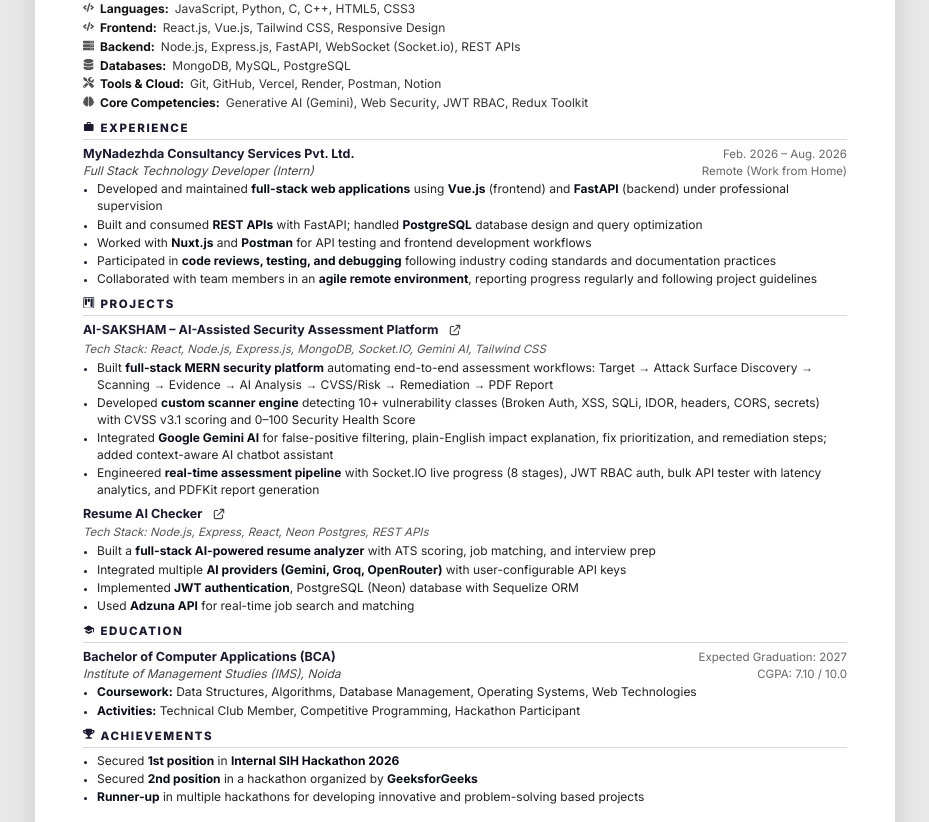
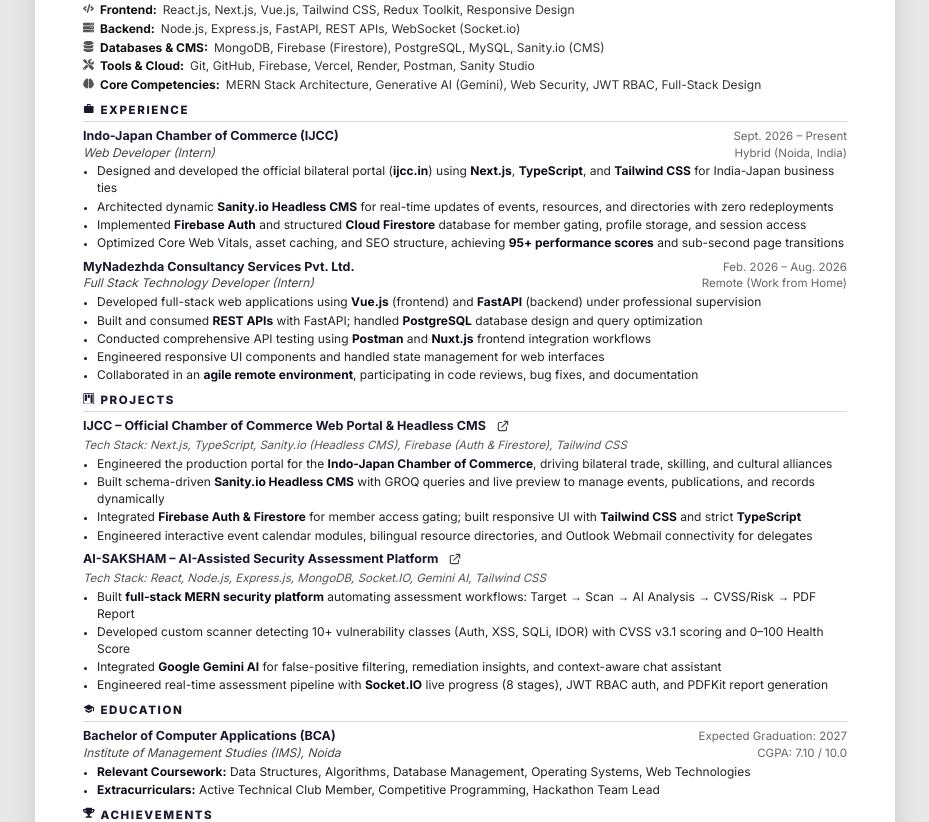
Before and after one commit to NitinPrakash2/resume, a React (Vite) app: page / in a window 1280 px wide. Shown: the part 341-1163 px from the top of the page, without its empty margins (175-1104 px from the left). Built offline with nearby package versions, Linux system fonts and the light colour scheme.

Commit message:
Update resume: add IJCC experience & project with Firebase, optimize single page layout

```diff
--- a/src/Resume.css
+++ b/src/Resume.css
@@ -211,7 +211,7 @@ b { color: #0d0d1a; }
 @media print {
   @page {
     size: A4;
-    margin: 6mm 10mm;
+    margin: 7mm 8mm;
   }
 
   body { background: #fff; }
@@ -227,11 +227,26 @@ b { color: #0d0d1a; }
     line-height: 1.45;
   }
 
-  .section { margin-bottom: 9px; }
-  .entry { margin-bottom: 7px; }
-  .section-line { margin-bottom: 5px; }
-  .skills-grid { gap: 2px; }
-  li { margin-bottom: 2px; line-height: 1.4; }
-  .summary { line-height: 1.5; }
-  .heading { margin-bottom: 10px; }
+  .heading { margin-bottom: 20px; }
+  .heading h1 { font-size: 26.5px; margin-bottom: 3px; }
+  .tagline { font-size: 11.4px; margin-bottom: 6px; }
+  .contact { font-size: 10.6px; gap: 4px; }
+
+  .section { margin-bottom: 12px; }
+  .section-title { font-size: 11.6px; margin-bottom: 2.5px; }
+  .section-line { margin-bottom: 6px; }
+
+  .entry { margin-bottom: 8.5px; }
+  .entry-main { font-size: 12px; }
+  .entry-sub { font-size: 11.4px; }
+  .entry-date { font-size: 10.4px; }
+
+  .skills-grid { gap: 3.2px; }
+  .skill-row { font-size: 11px; }
+
+  .proj-stack { font-size: 10.4px; margin: 1px 0 2.5px; }
+
+  ul { padding-left: 14px; margin-top: 1.5px; }
+  li { margin-bottom: 3.4px; line-height: 1.44; font-size: 11px; }
+  .summary { line-height: 1.48; font-size: 11px; }
 }
--- a/src/Resume.jsx
+++ b/src/Resume.jsx
@@ -18,54 +18,66 @@ const data = {
     { icon: <FaLinkedin />,     label: "Nitin Prakash",             href: "https://www.linkedin.com/in/nitin-prakash-3b8a01373/" },
   ],
 
-  summary: <span>Results-driven <b>Full Stack Web Developer</b> with experience in <b>MERN stack</b>, <b>Vue.js</b>, and <b>FastAPI</b>. Proven track record of building production-ready applications with <b>REST APIs</b>, <b>JWT authentication</b>, and <b>AI integration</b>. <b>1st Position Winner</b> in <b>Internal SIH Hackathon 2026</b> and <b>GeeksforGeeks HackPrep 2026 Runner-Up</b>. Adept at working in <b>agile, remote environments</b> with strong problem-solving skills.</span>,
+  summary: <span>Results-driven <b>Full Stack Developer</b> with a strong core in the <b>MERN stack</b>, alongside production experience in <b>TypeScript</b>, <b>Next.js</b>, and <b>Sanity.io Headless CMS</b>. Proven track record of building scalable web applications with <b>REST APIs</b>, <b>JWT authentication</b>, and enterprise platforms. <b>1st Position Winner</b> in <b>Internal SIH Hackathon 2026</b> and <b>GeeksforGeeks Runner-Up</b>.</span>,
 
   skills: [
-    { icon: <FaCode />,     label: "Languages",        value: "JavaScript, Python, C, C++, HTML5, CSS3" },
-    { icon: <FaCode />,     label: "Frontend",         value: "React.js, Vue.js, Tailwind CSS, Responsive Design" },
-    { icon: <FaServer />,   label: "Backend",          value: "Node.js, Express.js, FastAPI, WebSocket (Socket.io), REST APIs" },
-    { icon: <FaDatabase />, label: "Databases",        value: "MongoDB, MySQL, PostgreSQL" },
-    { icon: <FaTools />,    label: "Tools & Cloud",    value: "Git, GitHub, Vercel, Render, Postman, Notion" },
-    { icon: <FaBrain />,    label: "Core Competencies", value: "Generative AI (Gemini), Web Security, JWT RBAC, Redux Toolkit" },
+    { icon: <FaCode />,     label: "Languages",        value: "JavaScript (ES6+), TypeScript, Python, C, C++, HTML5, CSS3" },
+    { icon: <FaCode />,     label: "Frontend",         value: "React.js, Next.js, Vue.js, Tailwind CSS, Redux Toolkit, Responsive Design" },
+    { icon: <FaServer />,   label: "Backend",          value: "Node.js, Express.js, FastAPI, REST APIs, WebSocket (Socket.io)" },
+    { icon: <FaDatabase />, label: "Databases & CMS",  value: "MongoDB, Firebase (Firestore), PostgreSQL, MySQL, Sanity.io (CMS)" },
+    { icon: <FaTools />,    label: "Tools & Cloud",    value: "Git, GitHub, Firebase, Vercel, Render, Postman, Sanity Studio" },
+    { icon: <FaBrain />,    label: "Core Competencies", value: "MERN Stack Architecture, Generative AI (Gemini), Web Security, JWT RBAC, Full-Stack Design" },
   ],
 
   experience: [
+    {
+      company: "Indo-Japan Chamber of Commerce (IJCC)",
+      duration: "Sept. 2026 – Present",
+      role: "Web Developer (Intern)",
+      location: "Hybrid (Noida, India)",
+      points: [
+        <span>Designed and developed the official bilateral portal (<b>ijcc.in</b>) using <b>Next.js</b>, <b>TypeScript</b>, and <b>Tailwind CSS</b> for India-Japan business ties</span>,
+        <span>Architected dynamic <b>Sanity.io Headless CMS</b> for real-time updates of events, resources, and directories with zero redeployments</span>,
+        <span>Implemented <b>Firebase Auth</b> and structured <b>Cloud Firestore</b> database for member gating, profile storage, and session access</span>,
+        <span>Optimized Core Web Vitals, asset caching, and SEO structure, achieving <b>95+ performance scores</b> and sub-second page transitions</span>,
+      ],
+    },
     {
       company: "MyNadezhda Consultancy Services Pvt. Ltd.",
       duration: "Feb. 2026 – Aug. 2026",
       role: "Full Stack Technology Developer (Intern)",
       location: "Remote (Work from Home)",
       points: [
-        <span>Developed and maintained <b>full-stack web applications</b> using <b>Vue.js</b> (frontend) and <b>FastAPI</b> (backend) under professional supervision</span>,
+        <span>Developed full-stack web applications using <b>Vue.js</b> (frontend) and <b>FastAPI</b> (backend) under professional supervision</span>,
         <span>Built and consumed <b>REST APIs</b> with FastAPI; handled <b>PostgreSQL</b> database design and query optimization</span>,
-        <span>Worked with <b>Nuxt.js</b> and <b>Postman</b> for API testing and frontend development workflows</span>,
-        <span>Participated in <b>code reviews, testing, and debugging</b> following industry coding standards and documentation practices</span>,
-        <span>Collaborated with team members in an <b>agile remote environment</b>, reporting progress regularly and following project guidelines</span>,
+        <span>Conducted comprehensive API testing using <b>Postman</b> and <b>Nuxt.js</b> frontend integration workflows</span>,
+        <span>Engineered responsive UI components and handled state management for web interfaces</span>,
+        <span>Collaborated in an <b>agile remote environment</b>, participating in code reviews, bug fixes, and documentation</span>,
       ],
     },
   ],
 
   projects: [
     {
+      name: "IJCC – Official Chamber of Commerce Web Portal & Headless CMS",
+      link: "https://www.ijcc.in/",
+      stack: "Next.js, TypeScript, Sanity.io (Headless CMS), Firebase (Auth & Firestore), Tailwind CSS",
+      points: [
+        <span>Engineered the production portal for the <b>Indo-Japan Chamber of Commerce</b>, driving bilateral trade, skilling, and cultural alliances</span>,
+        <span>Built schema-driven <b>Sanity.io Headless CMS</b> with GROQ queries and live preview to manage events, publications, and records dynamically</span>,
+        <span>Integrated <b>Firebase Auth & Firestore</b> for member access gating; built responsive UI with <b>Tailwind CSS</b> and strict <b>TypeScript</b></span>,
+        <span>Engineered interactive event calendar modules, bilingual resource directories, and Outlook Webmail connectivity for delegates</span>,
+      ],
+    },
+    {
       name: "AI-SAKSHAM – AI-Assisted Security Assessment Platform",
       link: "https://ai-saksham-mocha.vercel.app/",
       stack: "React, Node.js, Express.js, MongoDB, Socket.IO, Gemini AI, Tailwind CSS",
       points: [
-        <span>Built <b>full-stack MERN security platform</b> automating end-to-end assessment workflows: Target → Attack Surface Discovery → Scanning → Evidence → AI Analysis → CVSS/Risk → Remediation → PDF Report</span>,
-        <span>Developed <b>custom scanner engine</b> detecting 10+ vulnerability classes (Broken Auth, XSS, SQLi, IDOR, headers, CORS, secrets) with CVSS v3.1 scoring and 0–100 Security Health Score</span>,
-        <span>Integrated <b>Google Gemini AI</b> for false-positive filtering, plain-English impact explanation, fix prioritization, and remediation steps; added context-aware AI chatbot assistant</span>,
-        <span>Engineered <b>real-time assessment pipeline</b> with Socket.IO live progress (8 stages), JWT RBAC auth, bulk API tester with latency analytics, and PDFKit report generation</span>,
-      ],
-    },
-    {
-      name: "Resume AI Checker",
-      link: "https://resume-ai-checker-two.vercel.app/",
-      stack: "Node.js, Express, React, Neon Postgres, REST APIs",
-      points: [
-        <span>Built a <b>full-stack AI-powered resume analyzer</b> with ATS scoring, job matching, and interview prep</span>,
-        <span>Integrated multiple <b>AI providers (Gemini, Groq, OpenRouter)</b> with user-configurable API keys</span>,
-        <span>Implemented <b>JWT authentication</b>, PostgreSQL (Neon) database with Sequelize ORM</span>,
-        <span>Used <b>Adzuna API</b> for real-time job search and matching</span>,
+        <span>Built <b>full-stack MERN security platform</b> automating assessment workflows: Target → Scan → AI Analysis → CVSS/Risk → PDF Report</span>,
+        <span>Developed custom scanner detecting 10+ vulnerability classes (Auth, XSS, SQLi, IDOR) with CVSS v3.1 scoring and 0–100 Health Score</span>,
+        <span>Integrated <b>Google Gemini AI</b> for false-positive filtering, remediation insights, and context-aware chat assistant</span>,
+        <span>Engineered real-time assessment pipeline with <b>Socket.IO</b> live progress (8 stages), JWT RBAC auth, and PDFKit report generation</span>,
       ],
     },
   ],
@@ -77,16 +89,16 @@ const data = {
       degree: "Bachelor of Computer Applications (BCA)",
       location: "CGPA: 7.10 / 10.0",
       points: [
-        <span><b>Coursework:</b> Data Structures, Algorithms, Database Management, Operating Systems, Web Technologies</span>,
-        <span><b>Activities:</b> Technical Club Member, Competitive Programming, Hackathon Participant</span>,
+        <span><b>Relevant Coursework:</b> Data Structures, Algorithms, Database Management, Operating Systems, Web Technologies</span>,
+        <span><b>Extracurriculars:</b> Active Technical Club Member, Competitive Programming, Hackathon Team Lead</span>,
       ],
     },
   ],
 
   achievements: [
-    <span>Secured <b>1st position</b> in <b>Internal SIH Hackathon 2026</b></span>,
-    <span>Secured <b>2nd position</b> in a hackathon organized by <b>GeeksforGeeks</b></span>,
-    <span><b>Runner-up</b> in multiple hackathons for developing innovative and problem-solving based projects</span>,
+    <span>Secured <b>1st position</b> in <b>Internal Smart India Hackathon (SIH) 2026</b></span>,
+    <span>Secured <b>2nd position</b> in <b>GeeksforGeeks HackPrep 2026</b></span>,
+    <span><b>Runner-Up</b> in multiple hackathons for developing innovative, problem-solving web applications</span>,
   ],
 }
 
```
